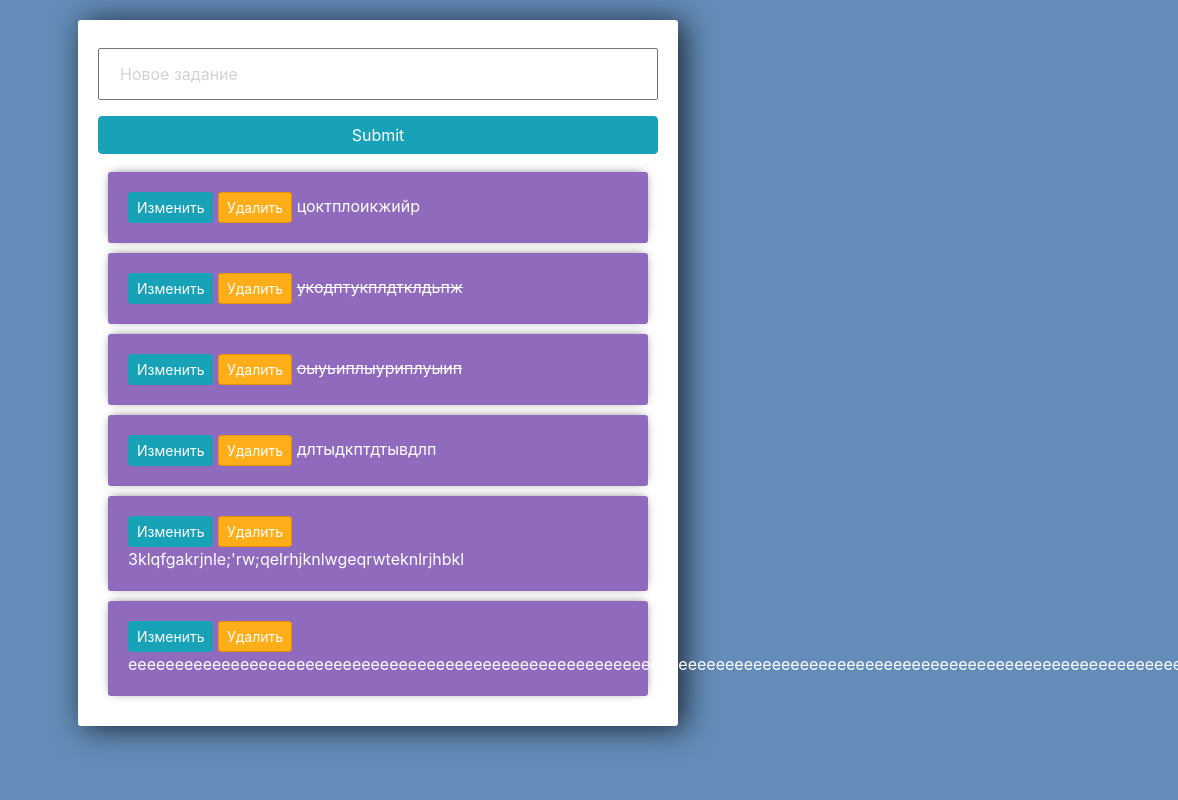
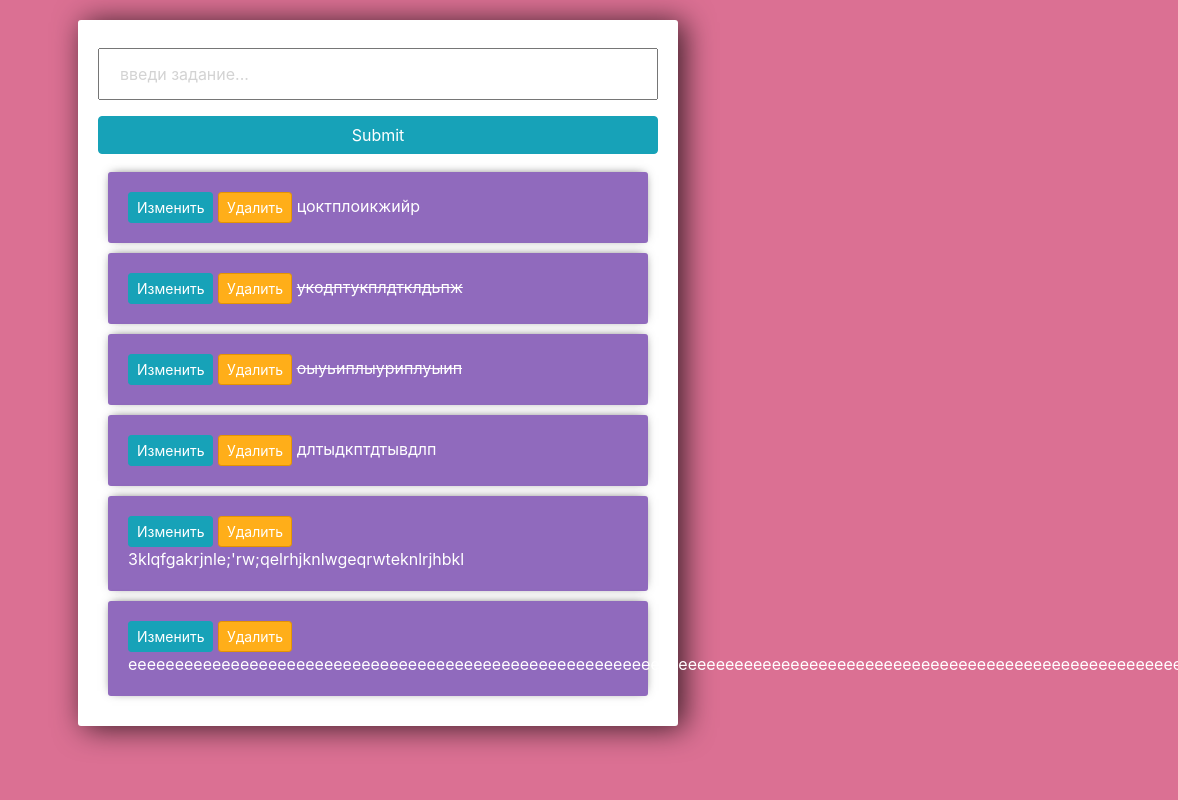
Before and after one commit to ivlera/To_Do, a Django app: page / in a window 1600 px wide; the page is wider, and only the part inside the window is pictured. Shown: that part, without its empty margins (422-1600 px from the left). Run offline with Django 3.2, Linux system fonts and the light colour scheme; data comes from the database, SQL or seed files in the repository; both versions use the stored data as it was after the commit; some libraries are stand-ins or nearby versions.

Commit message:
background changed

```diff
--- a/tasks/forms.py
+++ b/tasks/forms.py
@@ -5,7 +5,7 @@ from .models import *
 
 
 class TaskForm(forms.ModelForm):
-	title= forms.CharField(widget= forms.TextInput(attrs={'placeholder':'Новое задание'}))
+	title= forms.CharField(widget= forms.TextInput(attrs={'placeholder':'введи задание...'}))
 
 	class Meta:
 		model = Task
--- a/tasks/templates/tasks/delete.html
+++ b/tasks/templates/tasks/delete.html
@@ -5,7 +5,7 @@
 <style>
 
 	body{
-		background-color: #638CB8;
+		background-color: #DB7093;
 	}
 
 	input{
@@ -47,8 +47,8 @@
 		border-color: #e59400;
 	}
 
+</style>
 
-</style>
 <head>
     <meta charset="UTF-8">
     <title></title>
--- a/tasks/templates/tasks/list.html
+++ b/tasks/templates/tasks/list.html
@@ -5,7 +5,7 @@
 <style>
 
 	body{
-		background-color: #638CB8;
+		background-color: #DB7093;
 	}
 
 	input{
@@ -48,6 +48,7 @@
 	}
 
 </style>
+
 <head>
     <meta charset="UTF-8">
     <title></title>
@@ -57,7 +58,7 @@
 
 		<form method="POST" action="/">
 			{% csrf_token %}
-		{{form.title}}
+			{{ form.title }}
 			<input class="btn btn-info" type="submit" name="Create Task">
 		</form>
 
--- a/tasks/templates/tasks/update_task.html
+++ b/tasks/templates/tasks/update_task.html
@@ -8,7 +8,7 @@
 <style>
 
 	body{
-		background-color: #638CB8;
+		background-color: #DB7093;
 	}
 
 	input{
@@ -51,12 +51,14 @@
 	}
 
 </style>
+
 </head>
 <body>
 <h3>Изменить</h3>
 <form method="POST" action="">
     {% csrf_token %}
     {{ form }}
+
     <input type="submit" name="update task">
 </form>
 
--- a/todo/settings.py
+++ b/todo/settings.py
@@ -104,7 +104,7 @@ AUTH_PASSWORD_VALIDATORS = [
 # Internationalization
 # https://docs.djangoproject.com/en/3.0/topics/i18n/
 
-LANGUAGE_CODE = 'en-us'
+LANGUAGE_CODE = 'ru'
 
 TIME_ZONE = 'UTC'
 
```
Also changed, not shown: db.sqlite3. Lines whose indentation alone changed are shown as unchanged.
